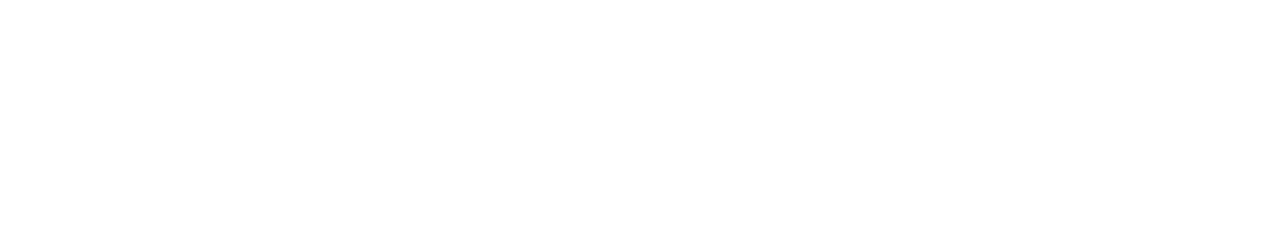
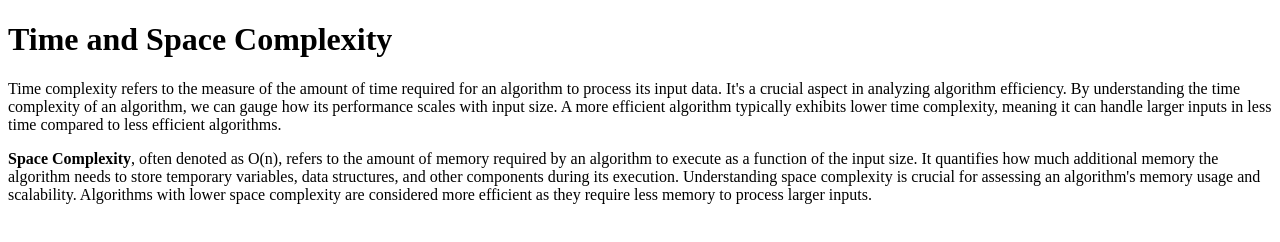
Before and after one commit to acciojob/time-and-space-complexity-Anagha-Kalyani, a website: page main.html in a window 1280 px wide. Drawn offline with Linux system fonts and the light colour scheme.

Commit message:
created a submission

```diff
--- a/main.html
+++ b/main.html
@@ -10,6 +10,9 @@
 	<!-- the entire body must be written by student -->
     <script type="text/javascript" src="./script.js">
 </script>
+	<h1>Time and Space Complexity</h1>
+	<p>Time complexity refers to the measure of the amount of time required for an algorithm to process its input data. It's a crucial aspect in analyzing algorithm efficiency. By understanding the time complexity of an algorithm, we can gauge how its performance scales with input size. A more efficient algorithm typically exhibits lower time complexity, meaning it can handle larger inputs in less time compared to less efficient algorithms.</p>
+	<p><b>Space Complexity</b>, often denoted as O(n), refers to the amount of memory required by an algorithm to execute as a function of the input size. It quantifies how much additional memory the algorithm needs to store temporary variables, data structures, and other components during its execution. Understanding space complexity is crucial for assessing an algorithm's memory usage and scalability. Algorithms with lower space complexity are considered more efficient as they require less memory to process larger inputs.</p>
 
 </body>
 
```
